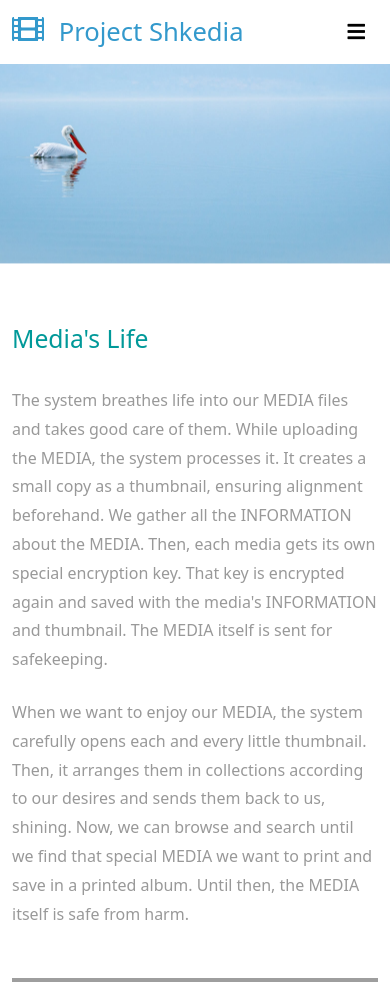
After one commit to ozRnDs/shkedia-photo-gallary-backend, a Django app: page /about/media in a window 390 px wide. The commit adds this page. Shown: the top 982 px of the page. Run offline with Django 4.2, Linux system fonts and the light colour scheme; tables that the repository leaves empty hold one stand-in row (values such as "Sample post"); parts of the project's set-up code (start-up, migrations or seed data) failed here and were passed over; some libraries are stand-ins or nearby versions; grey boxes are pictures that could not be loaded.

Commit message:
feat(templates/about_media): Create a section about the media's lifecycle

```diff
--- /dev/null
+++ b/src/base/templates/base/about_media.html
@@ -0,0 +1,62 @@
+{% extends 'main.html' %} {% block content %} {% load static %}
+
+<div class="container-fluid tm-mt-60">
+  <div class="row mb-4">
+    <h2 class="col-12 tm-text-primary">Media's Life</h2>
+  </div>
+
+  <div class="row tm-mb-50">
+    <div class="col-md-6 col-12">
+      <div class="tm-about-2-col">
+        <!-- <h2 class="tm-text-primary mb-4">Life of a Media</h2> -->
+        <!-- <p class="mb-4">
+          The system brings life to our MEDIA files and takes good care of them.
+          While uploading the media, the system process it. She creates little
+          copy as thumbnail, not before she makes sure it is aligned. We collect
+          all the INFORMATION about the MEDIA. Then each media get its own
+          special encryption key. That key is encrypted again and saved with the
+          media's INFORMATION and thumbnail. The MEDIA itself is sent to safe
+          keeping.
+        </p>
+        <p>
+          When we want to enjoy our MEDIA, the system carefully opens each and
+          every little thumbnail. Then arranges them in collection according to
+          our desire and sent them back to us shiny. Then we can browse and
+          search until we find, that special MEDIA we want to print and save in
+          printed album. Until then, the MEDIA itself is save and warm in it's
+          safe.
+        </p> -->
+        <p class="mb-4">
+          The system breathes life into our MEDIA files and takes good care of
+          them. While uploading the MEDIA, the system processes it. It creates a
+          small copy as a thumbnail, ensuring alignment beforehand. We gather
+          all the INFORMATION about the MEDIA. Then, each media gets its own
+          special encryption key. That key is encrypted again and saved with the
+          media's INFORMATION and thumbnail. The MEDIA itself is sent for
+          safekeeping.
+        </p>
+        <p>
+          When we want to enjoy our MEDIA, the system carefully opens each and
+          every little thumbnail. Then, it arranges them in collections
+          according to our desires and sends them back to us, shining. Now, we
+          can browse and search until we find that special MEDIA we want to
+          print and save in a printed album. Until then, the MEDIA itself is
+          safe from harm.
+        </p>
+      </div>
+    </div>
+    <div class="col-md-6 col-12">
+      <div class="tm-about-2-col">
+        <!-- <h2 class="tm-text-primary mb-4">Life of a Media</h2> -->
+        <p class="mb-4">
+          <object
+            data="{% static 'img/Infograph - Image Life.svg' %}"
+            class="img-fluid"
+            style="background-color: white"
+          ></object>
+        </p>
+      </div>
+    </div>
+  </div>
+</div>
+{% endblock %}
--- a/src/base/urls.py
+++ b/src/base/urls.py
@@ -5,6 +5,7 @@ urlpatterns = [
     path('', views.home, name="home"),
 
     path('about', views.about, name="about"),
+    path('about/media', views.about_media, name="about_media"),
     path('login/', views.login_page, name="login"),
     path('logout/', views.logout_page, name="logout"),
 
--- a/src/base/views.py
+++ b/src/base/views.py
@@ -104,3 +104,7 @@ def view_media(request, album_name, page_number, media_id):
 @auth_service.is_authenticated()
 def about(request):
     return render(request, 'base/about.html', {})
+
+@auth_service.is_authenticated()
+def about_media(request):
+    return render(request, 'base/about_media.html', {})
--- a/src/shkedia_photo_gallery_backend/settings.py
+++ b/src/shkedia_photo_gallery_backend/settings.py
@@ -118,7 +118,7 @@ USE_TZ = True
 # Static files (CSS, JavaScript, Images)
 # https://docs.djangoproject.com/en/4.2/howto/static-files/
 
-STATIC_URL = 'static/'
+STATIC_URL = '/static/'
 
 STATICFILES_DIRS = [
     BASE_DIR / 'static'
--- a/src/static/css/templatemo-style.css
+++ b/src/static/css/templatemo-style.css
@@ -420,7 +420,7 @@ figure.effect-ming:hover figcaption { background-color: rgba(58,52,42,0); }
 figure.effect-ming:hover img { opacity: 0.4; }
 
 .tm-footer-links li {
-    list-style: none;
+    list-style: inside;
     margin-bottom: 5px;
 }
 
@@ -500,6 +500,10 @@ figure.effect-ming:hover img { opacity: 0.4; }
 }
 
 .tm-about-img-text { max-width: 940px; }
+
+.tm-about-img-text li {
+    color: #999;
+}
 
 /* Contact */
 select.form-control { border-radius: 0; }
--- a/src/templates/navbar.html
+++ b/src/templates/navbar.html
@@ -26,6 +26,9 @@
                 {% endif %}
             </li>
             <li class="nav-item">
+                <a class="nav-link nav-link-3" href="{% url 'about_media' %}">Media's Life</a>
+            </li>
+            <li class="nav-item">
                 <a class="nav-link nav-link-3" href="{% url 'about' %}">About</a>
             </li>
         </ul>
```
